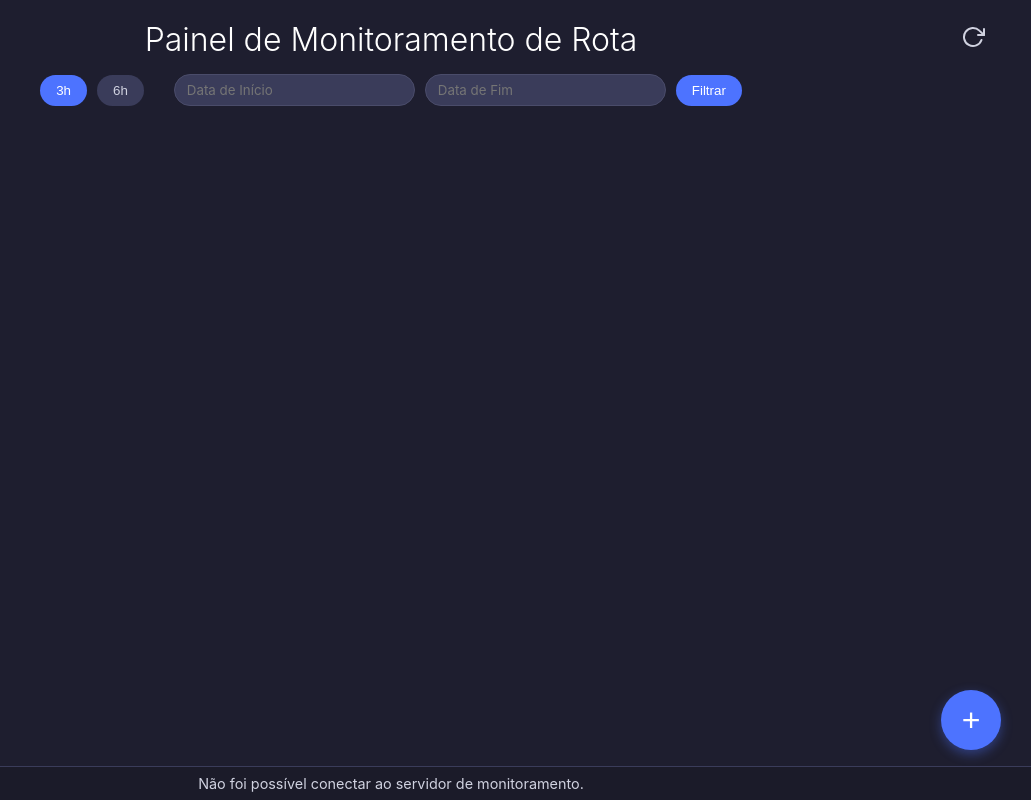
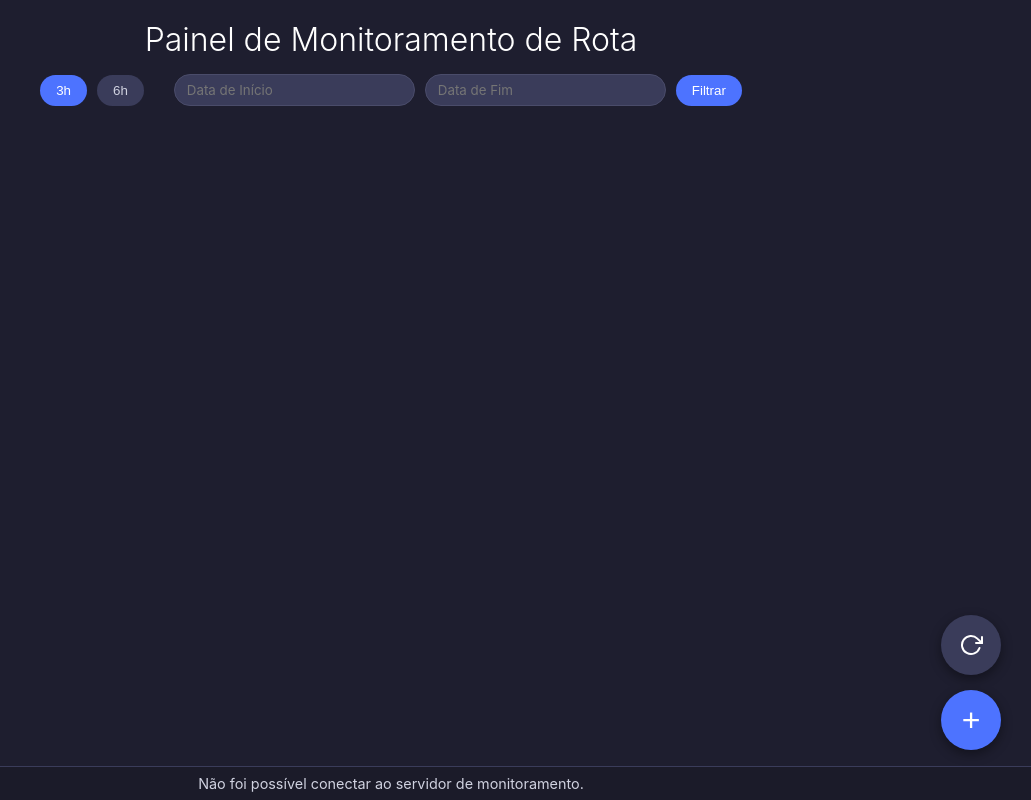
Before and after one commit to doblonaldo/monitoramento_mtr, a website: page public/index.html in a window 1280 px wide. Shown: the whole page, without its empty margins (249-1280 px from the left). Drawn offline with nearby package versions, Linux system fonts and the light colour scheme; no server answers.

Commit message:
- ajuste -- ajustado botão de atualizar para o lado do botão de adicionar

```diff
--- a/public/index.html
+++ b/public/index.html
@@ -26,24 +26,6 @@
             margin-bottom: 15px;
         }
         h1 { text-align: center; color: var(--cor-texto-cabecalho); font-weight: 300; margin: 0; }
-
-        #refresh-btn {
-            background: none;
-            border: none;
-            color: var(--cor-texto);
-            cursor: pointer;
-            font-size: 1.5em;
-            position: absolute;
-            right: 20px;
-            transition: transform 0.3s ease, color 0.2s;
-        }
-        #refresh-btn:hover { color: var(--cor-primaria); }
-        #refresh-btn.loading { animation: spin 1s linear infinite; }
-
-        @keyframes spin {
-            from { transform: rotate(0deg); }
-            to { transform: rotate(360deg); }
-        }
 
         .controls { display: flex; justify-content: center; align-items: center; flex-wrap: wrap; margin-bottom: 30px; gap: 10px; }
         .control-btn {
@@ -100,24 +82,50 @@
         }
         .timeline-labels { display: flex; justify-content: space-between; font-size: 0.7em; color: #8a8d9f; padding-top: 5px; }
 
-        #add-host-btn {
+        .floating-actions {
             position: fixed;
             bottom: 50px;
             right: 30px;
+            z-index: 1001;
+            display: flex;
+            flex-direction: column;
+            gap: 15px;
+        }
+
+        .floating-btn {
             width: 60px;
             height: 60px;
             background-color: var(--cor-primaria);
             color: white;
             border: none;
             border-radius: 50%;
-            font-size: 2em;
             cursor: pointer;
-            box-shadow: 0 4px 12px rgba(77, 115, 255, 0.4);
+            box-shadow: 0 4px 12px rgba(0, 0, 0, 0.4);
             display: flex;
             align-items: center;
             justify-content: center;
-            z-index: 1001;
+            transition: background-color 0.2s, transform 0.2s;
         }
+        .floating-btn:hover {
+            transform: scale(1.05);
+        }
+
+        #add-host-btn {
+            font-size: 2em;
+        }
+
+        #refresh-btn {
+            background-color: #3a3c5a;
+            font-size: 1.5em;
+        }
+        #refresh-btn.loading svg {
+            animation: spin 1s linear infinite;
+        }
+        @keyframes spin {
+            from { transform: rotate(0deg); }
+            to { transform: rotate(360deg); }
+        }
+
         .modal-overlay {
             position: fixed; top: 0; left: 0; width: 100%; height: 100%; background-color: rgba(0, 0, 0, 0.7);
             display: flex; align-items: center; justify-content: center; z-index: 1000;
@@ -153,9 +161,6 @@
 <body>
     <div class="main-header">
         <h1>Painel de Monitoramento de Rota</h1>
-        <button id="refresh-btn" title="Atualizar dados">
-            <svg xmlns="http://www.w3.org/2000/svg" width="24" height="24" viewBox="0 0 24 24" fill="none" stroke="currentColor" stroke-width="2" stroke-linecap="round" stroke-linejoin="round"><polyline points="23 4 23 10 17 10"></polyline><path d="M20.49 15a9 9 0 1 1-2.12-9.36L23 10"></path></svg>
-        </button>
     </div>
 
     <div class="controls">
@@ -170,7 +175,12 @@
 
     <div id="dashboard"></div>
 
-    <button id="add-host-btn" title="Adicionar novo destino">+</button>
+    <div class="floating-actions">
+        <button id="refresh-btn" class="floating-btn" title="Atualizar dados">
+            <svg xmlns="http://www.w3.org/2000/svg" width="24" height="24" viewBox="0 0 24 24" fill="none" stroke="currentColor" stroke-width="2" stroke-linecap="round" stroke-linejoin="round"><polyline points="23 4 23 10 17 10"></polyline><path d="M20.49 15a9 9 0 1 1-2.12-9.36L23 10"></path></svg>
+        </button>
+        <button id="add-host-btn" class="floating-btn" title="Adicionar novo destino">+</button>
+    </div>
 
     <div id="add-host-modal" class="modal-overlay">
         <div class="modal-content">
@@ -434,11 +444,10 @@
             setInterval(updateAllTimelines, 60 * 1000);
 
             // **CORREÇÃO APLICADA AQUI**
-            // Adiciona um pequeno atraso antes de carregar os dados iniciais
             setTimeout(() => {
                 loadInitialHosts();
                 updateStatusFooter();
-            }, 500); // Atraso de 500ms
+            }, 500);
         });
     </script>
 </body>
```
